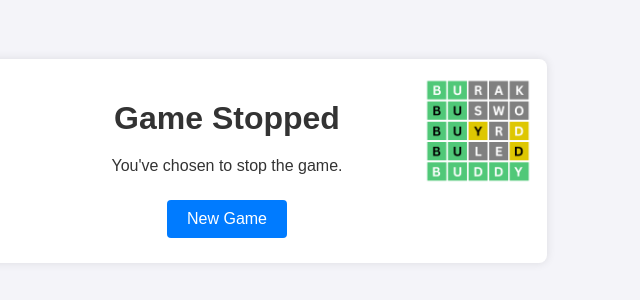
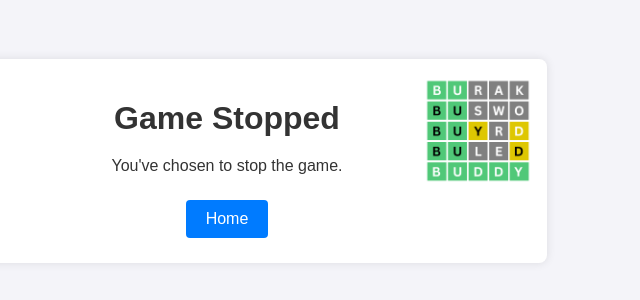
Before and after one commit to cubix68/wordle_buddy, a Flask app: template templates/quit.html in a window 1280 px wide. Shown: the part 239-539 px from the top of the page, without its empty margins (413-1053 px from the left). Run offline with Flask 3, Linux system fonts and the light colour scheme; the template is opened without the code that fills it, so the values that code supplies are empty.

Commit message:
Update quit.html

```diff
--- a/templates/quit.html
+++ b/templates/quit.html
@@ -36,7 +36,7 @@
         </script>
 
         <form action="/" method="get">
-            <button type="submit">New Game</button>
+            <button type="submit">Home</button>
         </form>
 
     </div>
```
